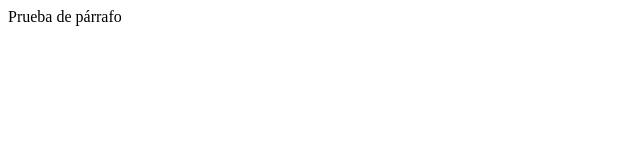
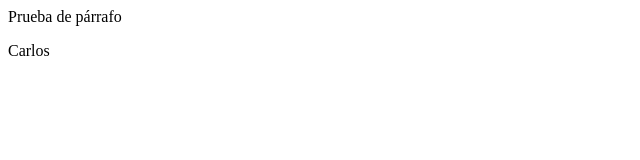
Before and after one commit to olivetti-c/mi-proyecto, a plain HTML site: page pruebas2.html in a window 1280 px wide. Shown: the full height of the page, 0-640 px from the left. Drawn offline with Linux system fonts and the light colour scheme.

Commit message:
Agrego mi nombre

```diff
--- a/pruebas2.html
+++ b/pruebas2.html
@@ -5,5 +5,6 @@
   </head>
   <body>
     <p>Prueba de párrafo</p>
+    <p>Carlos</p>
   </body>
 </html>
```
